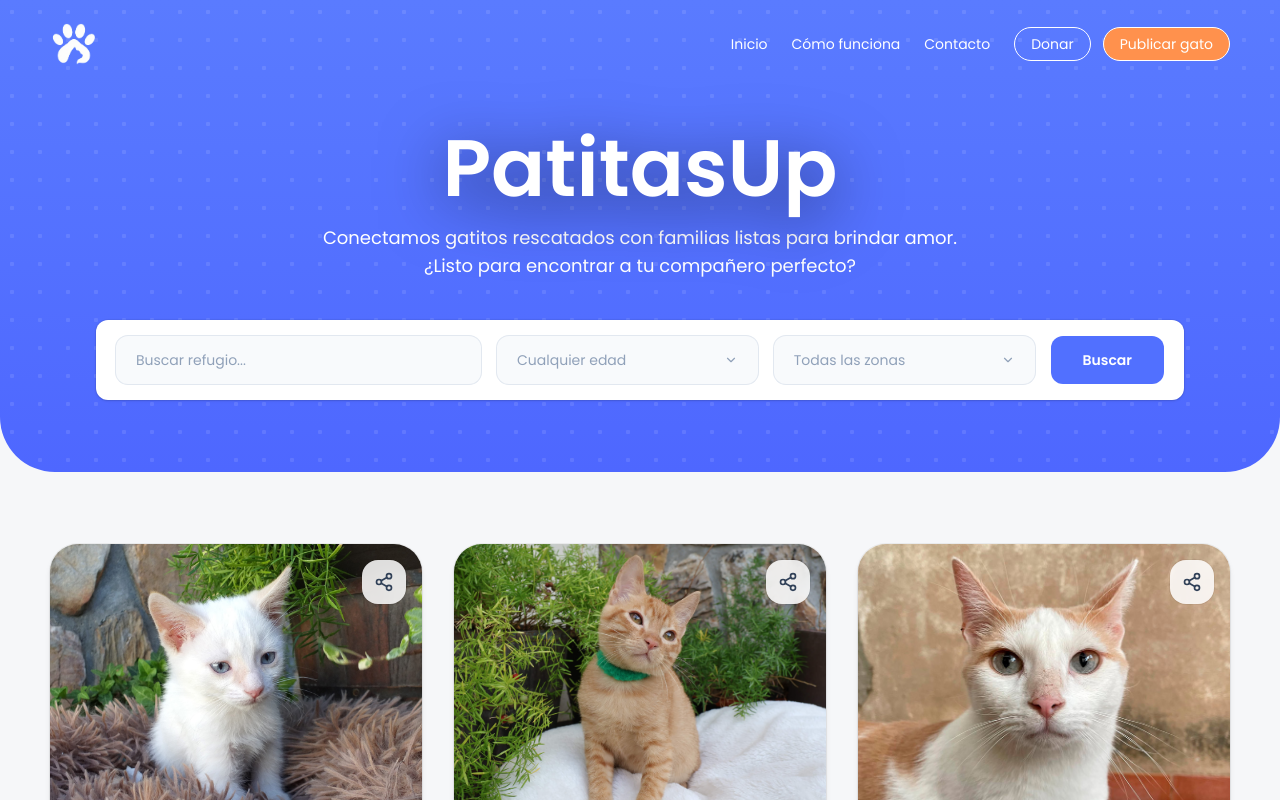
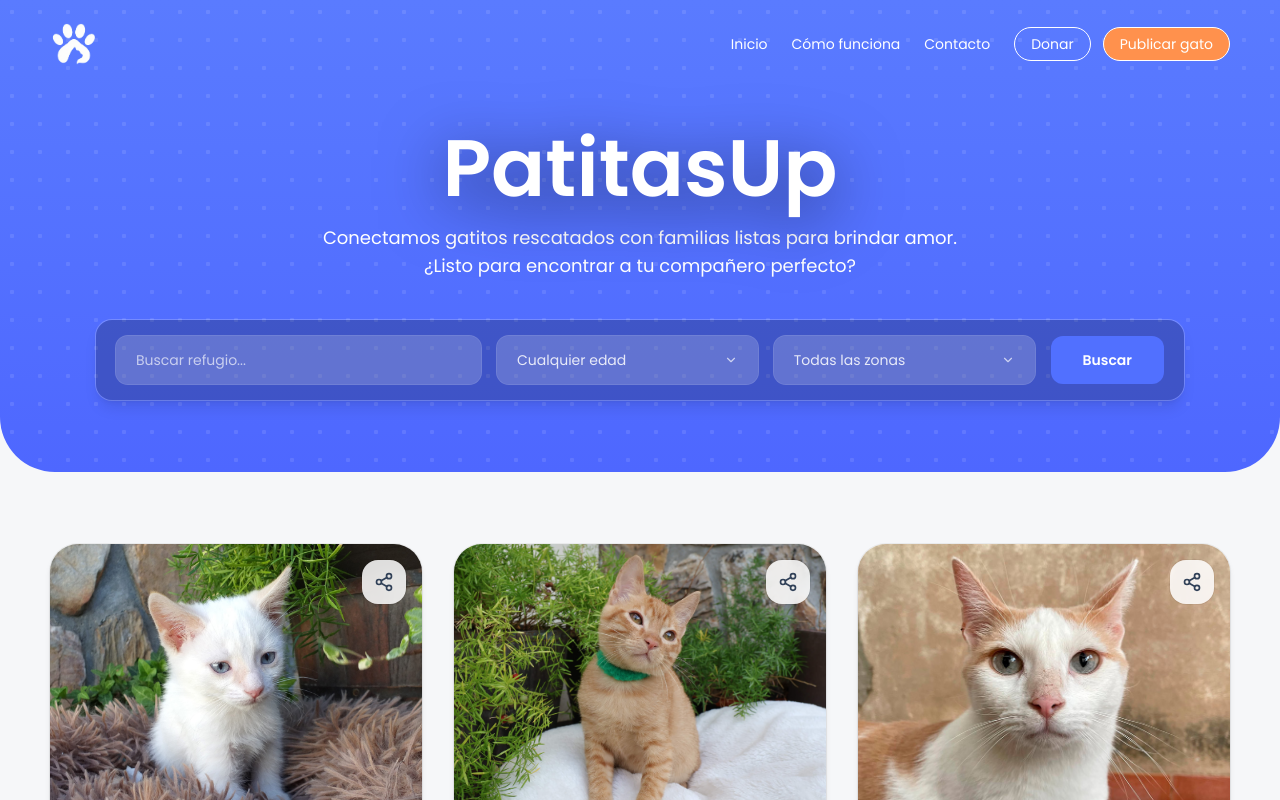
Before and after one commit to almendrasmaria/patitasup, a React (Vite) app in the folder client/: page / in a window 1280 px wide. Shown: the top 800 px of the page. Built offline with nearby package versions, Linux system fonts and the light colour scheme.

Commit message:
Update CatsFiltersBar to glass UI for hero

```diff
--- a/client/src/features/cats/components/CatsFiltersBar.tsx
+++ b/client/src/features/cats/components/CatsFiltersBar.tsx
@@ -8,32 +8,31 @@ type Props = {
 
 const CatsFiltersBar = ({ query, onQueryChange, onSearch }: Props) => {
   return (
-    <div className="w-full rounded-xl bg-white shadow-sm ring-1 ring-black/5 px-5 py-4">
-      <div className="grid grid-cols-1 gap-4 md:grid-cols-[1.4fr_1fr_1fr_auto] md:items-center">
-
-        <div className="flex h-12 items-center rounded-xl bg-slate-50 px-5 ring-1 ring-slate-200 focus-within:ring-[#5170ff]/40">
+    <div className="w-full rounded-2xl bg-black/22 shadow-lg ring-1 ring-white/20 px-4 py-4 sm:px-5">
+      <div className="grid grid-cols-1 gap-3 md:grid-cols-[1.4fr_1fr_1fr_auto] md:items-center md:gap-4">
+        <div className="flex h-12 items-center rounded-xl bg-white/18 px-4 ring-1 ring-white/25 focus-within:ring-white/40 sm:px-5">
           <input
             value={query}
             onChange={(e) => onQueryChange(e.target.value)}
             placeholder="Buscar refugio..."
-            className="w-full bg-transparent text-sm text-slate-700 placeholder:text-slate-400 focus:outline-none"
+            className="w-full bg-transparent text-sm text-white/95 placeholder:text-white/65 focus:outline-none"
           />
         </div>
 
-        <div className="flex h-12 w-full items-center justify-between rounded-xl bg-slate-50 px-5 text-sm text-slate-400 ring-1 ring-slate-200 cursor-not-allowed">
+        <div className="flex h-12 w-full cursor-not-allowed items-center justify-between rounded-xl bg-white/18 px-4 text-sm text-white/85 ring-1 ring-white/25 sm:px-5">
           <span>Cualquier edad</span>
-          <FiChevronDown />
+          <FiChevronDown className="opacity-80" />
         </div>
 
-        <div className="flex h-12 w-full items-center justify-between rounded-xl bg-slate-50 px-5 text-sm text-slate-400 ring-1 ring-slate-200 cursor-not-allowed">
+        <div className="flex h-12 w-full cursor-not-allowed items-center justify-between rounded-xl bg-white/18 px-4 text-sm text-white/85 ring-1 ring-white/25 sm:px-5">
           <span>Todas las zonas</span>
-          <FiChevronDown />
+          <FiChevronDown className="opacity-80" />
         </div>
 
         <button
           type="button"
           onClick={onSearch}
-          className="h-12 w-full md:w-auto rounded-xl bg-[#5170ff] px-8 text-sm font-semibold text-white hover:bg-[#405de6]"
+          className="h-12 w-full rounded-xl bg-[#5170ff] px-8 text-sm font-semibold text-white hover:bg-[#405de6]"
         >
           Buscar
         </button>
```
